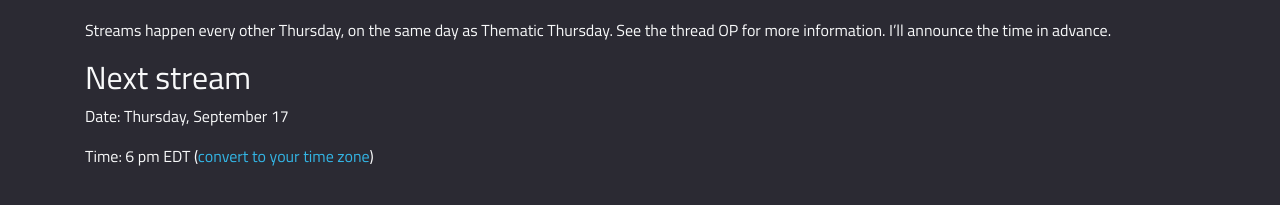
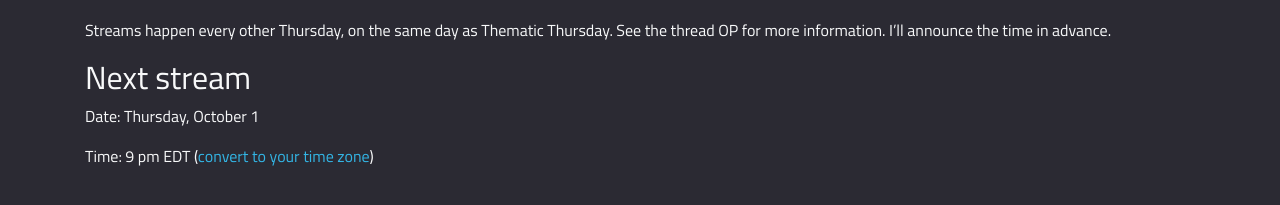
Before and after one commit to silverchaselive/silverchaselive.github.io, a Jekyll site: the page built from _pages/schedule.md, in a window 1280 px wide. Shown: the part 143-348 px from the top of the page. Built offline with Jekyll 4.4.1, drawn with Linux system fonts in a browser that asks for light colours.

Commit message:
p31 schedule

```diff
--- a/_config.yml
+++ b/_config.yml
@@ -1,8 +1,8 @@
 # Global values for silverchaselive pages to pull
 # ===============================================
-date: September 17        # date, excluding "Thursday, "
-time_: 6 pm EDT           # time with timezone (underscore dodges a name conflict)
-ytid: chA9BXgu6qA         # youtube stream's video slug
+date: October 1        # date, excluding "Thursday, "
+time_: 9 pm EDT           # time with timezone (underscore dodges a name conflict)
+ytid: CwzkGPdpPpc         # youtube stream's video slug
 # ===============================================
 
 
```
